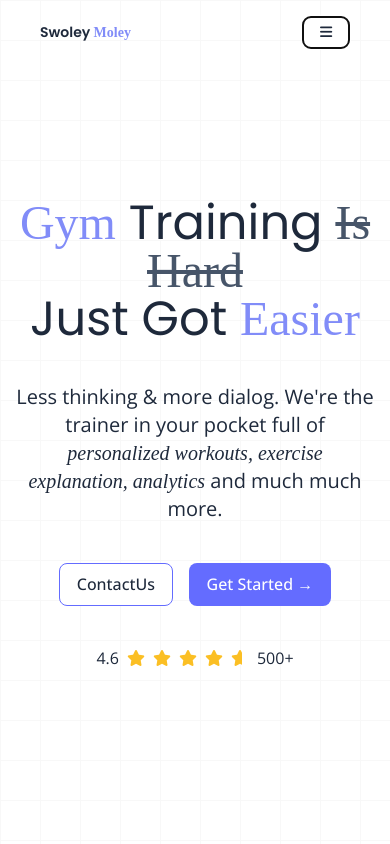
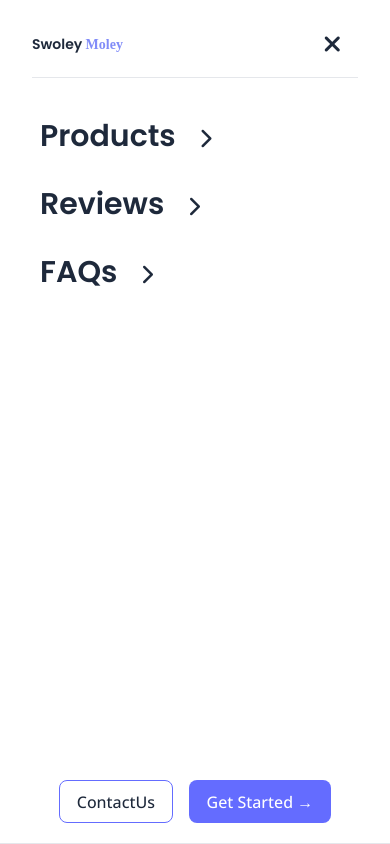
Before and after one commit to calvincliff129/gym-landingpage, a SvelteKit app: page / in a window 390 px wide. Both pictures are taken after a click on the button 326 px from the left and 32 px from the top of the page. Shown: the top 844 px of the page. Built offline with nearby package versions, Linux system fonts and the light colour scheme.

Commit message:
feat: creates the mobile menu ui and its funtions

```diff
--- a/src/routes/+layout.svelte
+++ b/src/routes/+layout.svelte
@@ -1,7 +1,73 @@
-<script>
+<script lang="ts">
   import "../app.css";
   import Footer from "$lib/components/Footer.svelte";
+  import CTAs from "$lib/components/CTAs.svelte";
+  import { openModal } from "../store";
+  import Header from "$lib/components/Header.svelte";
+
+  let y: number;
+  $: outerHeight = 0;
+
+  function reroute(href: string) {
+    $openModal = false;
+    window.location.href = href;
+  }
 </script>
 
+{#if $openModal}
+  <div
+    class="fixed top-0 left-0 w-screen h-screen border-b bg-white z-50 flex flex-col gap-8 py-5 px-8 md:hidden"
+  >
+    <div class="flex items-center justify-between gap-4 border-b pb-2">
+      <h1 class="font-semibold">
+        Swoley <span class="text-indigo-400">Moley</span>
+      </h1>
+      <button
+        on:click={() => ($openModal = false)}
+        class="outline-none border-none"
+      >
+        <i class="fa-solid fa-xmark text-2xl"></i>
+      </button>
+    </div>
+    <div class="flex flex-col gap-4 flex-1">
+      <button
+        on:click={() => reroute("#product")}
+        class="border-none outline-none p-2 group duration-200 cursor-pointer text-left"
+      >
+        <p class="duration-200 group-hover:pl-2 poppins text-3xl font-semibold">
+          Products <i class="fa-solid fa-chevron-right text-xl pl-4"></i>
+        </p>
+      </button>
+      <button
+        on:click={() => reroute("#reviews")}
+        class="border-none outline-none p-2 group duration-200 cursor-pointer text-left"
+      >
+        <p class="duration-200 group-hover:pl-2 poppins text-3xl font-semibold">
+          Reviews <i class="fa-solid fa-chevron-right text-xl pl-4"></i>
+        </p>
+      </button>
+      <button
+        on:click={() => reroute("#faqs")}
+        class="border-none outline-none p-2 group duration-200 cursor-pointer text-left"
+      >
+        <p class="duration-200 group-hover:pl-2 poppins text-3xl font-semibold">
+          FAQs <i class="fa-solid fa-chevron-right text-xl pl-4"></i>
+        </p>
+      </button>
+    </div>
+    <div class="flex flex-col items-center justify-center">
+      <CTAs />
+    </div>
+  </div>
+{/if}
+
+{#if y > outerHeight}
+  <div
+    class="bg-white fixed top-0 left-0 w-full flex flex-col z-20 px-4 fadeIn"
+  >
+    <Header />
+  </div>
+{/if}
 <slot />
 <Footer />
+<svelte:window bind:scrollY={y} bind:outerHeight />
```
